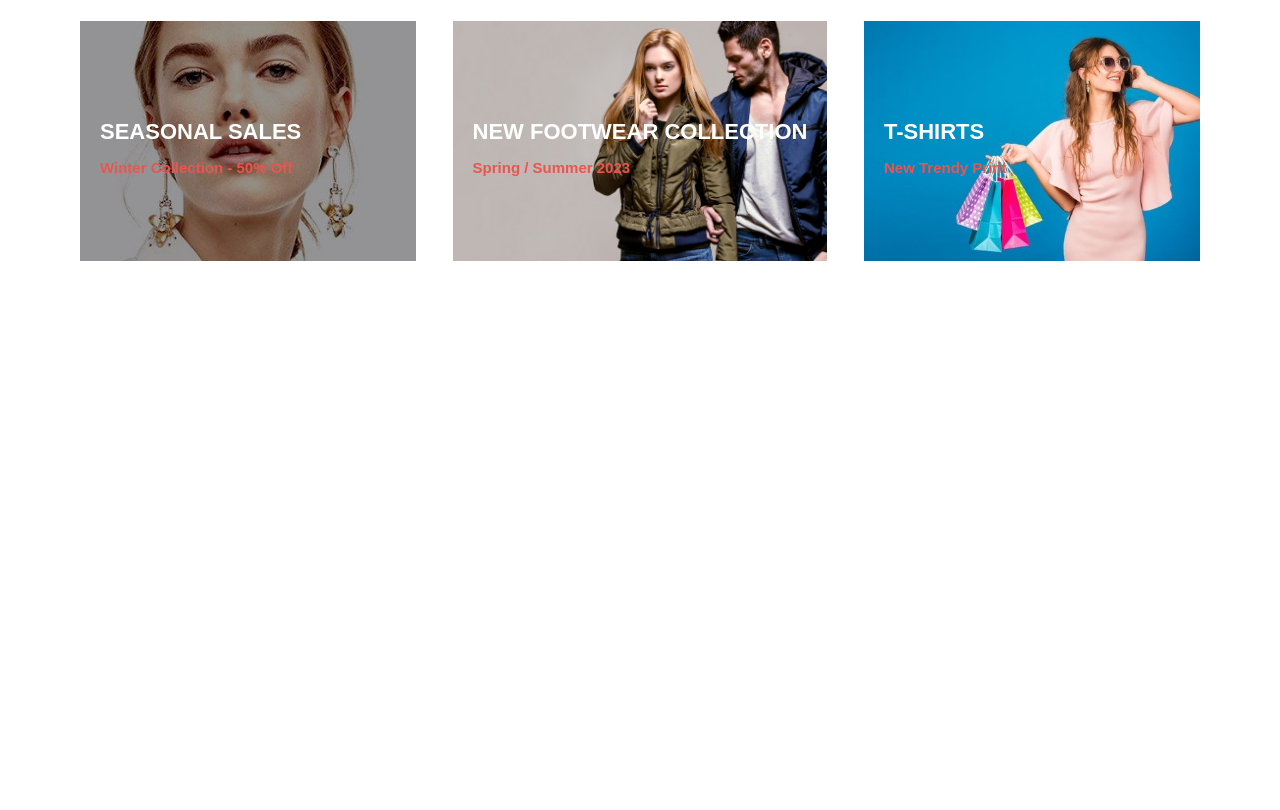
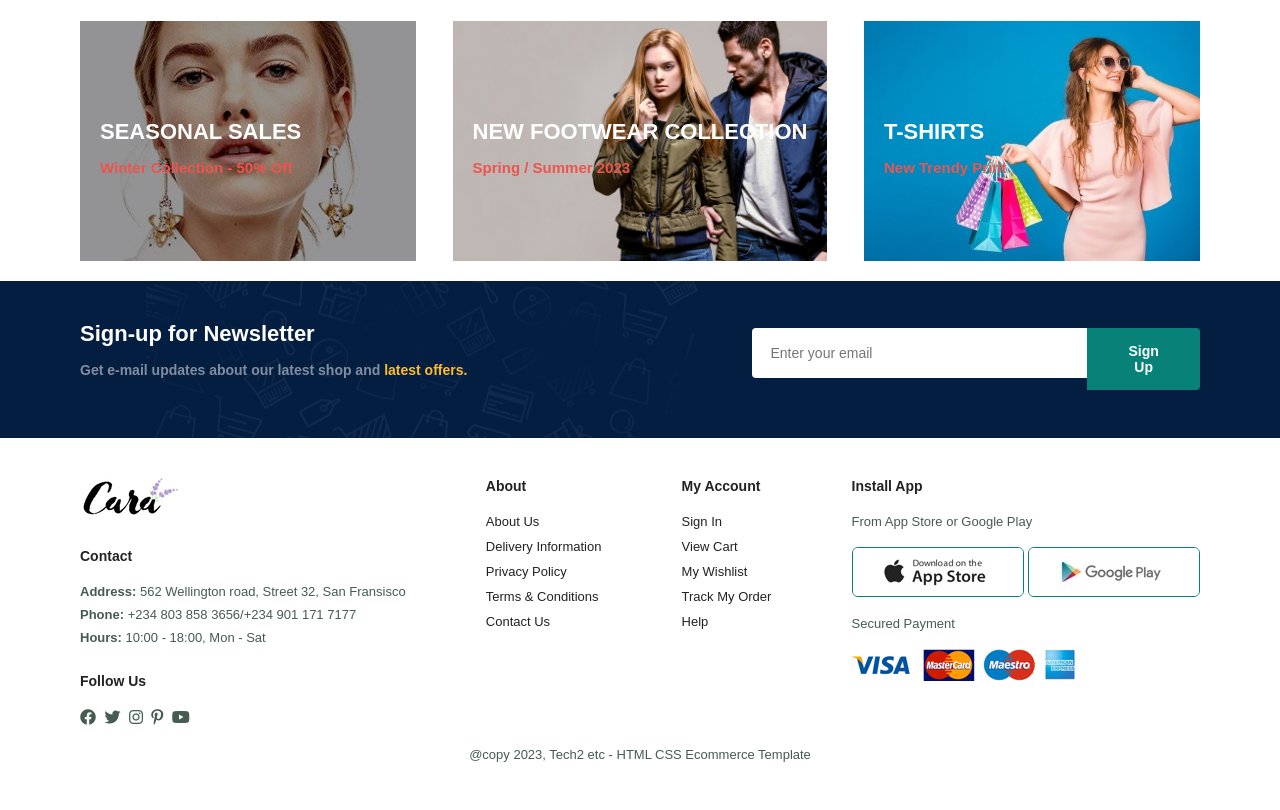
Before and after one commit to Bilyaminn/ecommerce-website, a plain HTML site: page index.html in a window 1280 px wide. Shown: the part 4221-5031 px from the top of the page. Before the commit the page ends 4502 px from the top, so only its background shows below. Drawn offline with Linux system fonts and the light colour scheme.

Commit message:
Create and style the footer

```diff
--- a/index.html
+++ b/index.html
@@ -389,6 +389,68 @@
     </div>
   </section>
 
+  <section id="newsletter" class="section-p1" class="section-m1">
+    <div class="newstext">
+      <h4>Sign-up for Newsletter</h4>
+      <p>Get e-mail updates about our latest shop and <span>latest offers.</span></p>
+    </div>
+    <div class="form">
+      <input type="text" placeholder="Enter your email">
+      <button class="normal">Sign Up</button>
+    </div>
+  </section>
+
+  <footer class="section-p1">
+    <div class="col">
+      <img class="logo" src="img/logo.png" alt="">
+      <h4>Contact</h4>
+      <p> <strong>Address:</strong> 562 Wellington road, Street 32, San Fransisco</p>
+      <p><strong>Phone: </strong>+234 803 858 3656/+234 901 171 7177</p>
+      <p><strong>Hours: </strong> 10:00 - 18:00, Mon - Sat</p>
+      <div class="follow">
+        <h4>Follow Us</h4>
+        <div class="icon">
+          <i class="fab fa-facebook"></i>
+          <i class="fab fa-twitter"></i>
+          <i class="fab fa-instagram"></i>
+          <i class="fab fa-pinterest-p"></i>
+          <i class="fab fa-youtube"></i>
+        </div>
+      </div>
+    </div>
+    <div class="col">
+      <h4>About</h4>
+      <a href="#">About Us</a>
+      <a href="#">Delivery Information</a>
+      <a href="#">Privacy Policy</a>
+      <a href="#">Terms & Conditions</a>
+      <a href="#">Contact Us</a>
+    </div>
+
+    <div class="col">
+      <h4>My Account</h4>
+      <a href="#">Sign In</a>
+      <a href="#">View Cart</a>
+      <a href="#">My Wishlist</a>
+      <a href="#">Track My Order</a>
+      <a href="#">Help</a>
+    </div>
+
+    <div class="col install">
+      <h4>Install App</h4>
+      <p>From App Store or Google Play</p>
+      <div class="row">
+        <img src="img/pay/app.jpg" alt="">
+        <img src="img/pay/play.jpg" alt="">
+      </div>
+      <p>Secured Payment</p>
+      <img src="img/pay/pay.png" alt="">
+    </div>
+    <div class="copyright">
+      <p>@copy 2023, Tech2 etc - HTML CSS Ecommerce Template </p>
+    </div>
+  </footer>
+
   <script src="script.js"></script>
 </body>
 
--- a/style.css
+++ b/style.css
@@ -421,3 +421,122 @@ padding: 0 80px;
   font-size: 15px;
   font-weight: 800;
 }
+
+#newsletter{
+  display: flex;
+  justify-content: space-between;
+  align-items: center;
+  flex-wrap: wrap;
+  background-image: url(img/banner/b14.png);
+  background-repeat: no-repeat;
+  background-position: 20% 30%;
+  background-color: #041e42;
+}
+
+#newsletter h4{
+  font-size: 22px;
+  color:#fff;
+  font-weight: 700;
+}
+
+#newsletter p{
+  font-size: 14px;
+  color: #818ea0;
+  font-weight: 600;
+}
+
+#newsletter p span {
+  color: #ffbd27;
+
+}
+
+#newsletter .form{
+  display: flex;
+  width: 40%;
+}
+
+#newsletter input{
+  height: 3.125rem;
+  padding: 0 1.25em;
+  font-size: 14px;
+  width: 75%;
+  border: 1px solid transparent;
+  border-radius: 4px;
+  outline: none;
+  border-bottom-right-radius: 0;
+  border-top-right-radius: 0;
+}
+
+#newsletter button{
+  color: #fff;
+  background: #088178;
+  white-space: normal;
+  border-bottom-left-radius: 0;
+  border-top-left-radius: 0;
+}
+
+footer {
+  display: flex;
+  justify-content: space-between;
+  flex-wrap: wrap;
+}
+
+footer .col {
+  display: flex;
+  flex-direction: column;
+  align-items: flex-start;
+  margin-bottom: 20px;
+}
+
+footer .logo{
+  margin-bottom: 30px;
+}
+
+ footer h4{
+  font-size: 14px;
+  padding-bottom: 20px;
+ }
+
+ footer p{
+  font-size: 13px;
+  margin: 0 0 8px 0;
+ }
+
+ footer a{
+  color: #222 ;
+  font-size: 13px;
+  text-decoration: none;
+  margin-bottom: 10px;
+ }
+
+footer .follow{
+  margin-top: 20px;
+}
+
+footer .follow i{
+  color: #465b52;
+  padding-right: 4px;
+  cursor: pointer;
+}
+
+footer .install .row img{
+  border:  1px solid #088178;
+  border-radius: 6px;
+
+}
+
+footer .install  img{
+  margin: 10px 0 15px 0;
+}
+
+footer .follow i:hover,
+footer a:hover{
+  color: #088178;
+}
+
+footer .copyright{
+  width: 100%;
+   text-align: center;
+}
+
+/* start Media Query */
```
